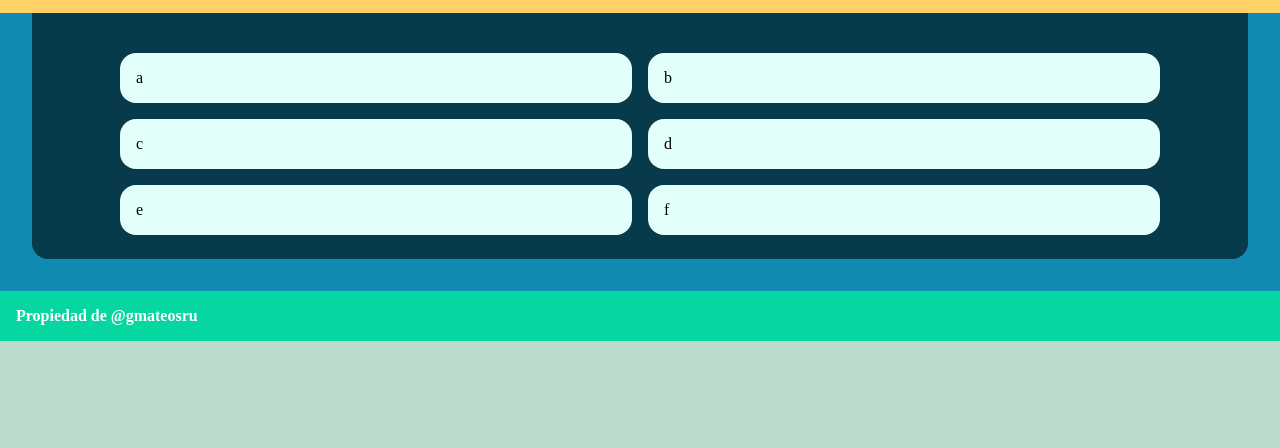
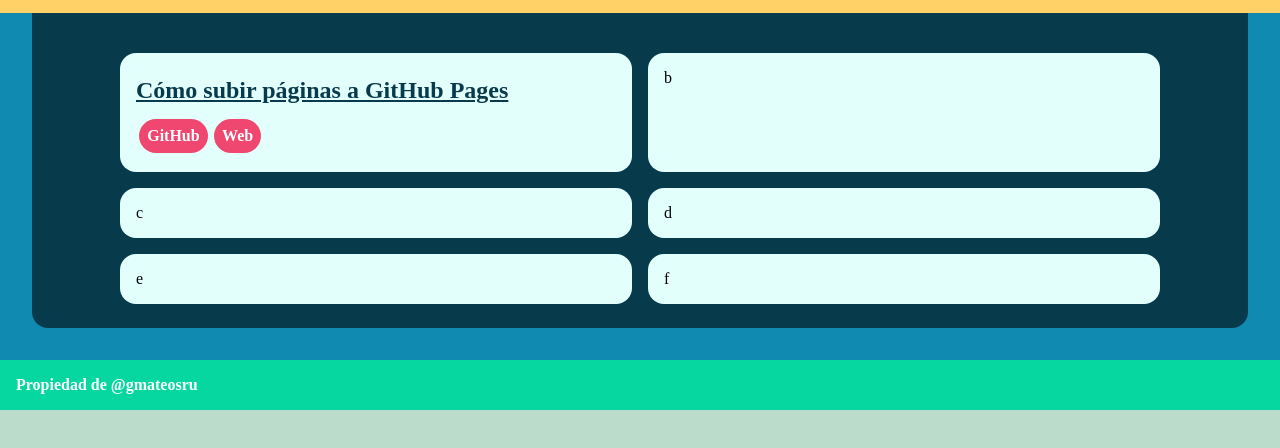
Before and after one commit to gmateosru/gmateosru.github.io, a plain HTML site: page index.html in a window 1280 px wide. Shown: the part 56-504 px from the top of the page. Drawn offline with Linux system fonts and the light colour scheme.

Commit message:
css divididos en layout y colors, add plantilla para posts

```diff
--- /dev/null
+++ b/css/colors.css
@@ -0,0 +1,62 @@
+/*
+#ef476f -> rojo/rosado
+#ffd166 -> amarillo
+#06d6a0 -> verde
+#118ab2 -> azul medio
+#073b4c -> azul oscuro
+#e3fffc -> azul claro
+#bcdccb -> menta claro
+*/
+
+body{
+    background-color: #bcdccb;
+}
+
+header{
+    background-color: #ffd166;
+}
+
+header a{
+    text-decoration: none;
+    color: #000
+}
+
+li{
+    background-color: #ef476f;
+}
+
+li a{
+    color: #fff;
+}
+
+main{
+    background-color: #118ab2;
+}
+
+div.content{
+    background-color: #073b4c;
+}
+
+article{
+    background-color: #e3fffc;
+}
+
+h2 a{
+    color: #073b4c;
+}
+
+p.tag{
+    background-color: #ef476f;
+    color: #fff;
+    font-weight: bold;
+}
+
+footer{
+    background-color: #06d6a0;
+    color: #fff;
+    font-weight: bold;
+}
+
+footer a{
+    color: #fff;
+}
--- /dev/null
+++ b/css/colors_posts.css
@@ -0,0 +1,12 @@
+
+h2{
+    color: #ffd166;
+}
+
+div.content{
+    max-width: 72rem;
+}
+
+p{
+    color: #fff
+}
--- /dev/null
+++ b/css/layout.css
@@ -0,0 +1,70 @@
+
+*{
+    margin: 0;
+    padding: 0;
+}
+
+header{
+    padding: 1em;
+    display: flex;
+    justify-content: space-between;
+    align-items: center;
+}
+
+li{
+    display: inline;
+    padding: 1rem;
+    margin-left: 1rem;
+    border-radius: 1rem;
+}
+
+main{
+    padding: 2em;
+    padding-top: 0;
+    display: flex;
+    flex-wrap: nowrap;
+    justify-content: center;
+}
+
+h2{
+    margin-top: 0.5rem;
+    margin-bottom: 0.5em;
+}
+
+div.content{
+    display: flex;
+    flex-wrap: wrap;
+    justify-content: center;
+    border-top: none;
+    padding: 1rem;
+    padding-top: 2rem;
+    border-bottom-left-radius: 1rem;
+    border-bottom-right-radius: 1rem;
+    max-width: 99rem;
+}
+
+article{
+    padding: 1rem;
+    margin: 0.5rem;
+    border-radius: 1rem;
+    width: 30rem;
+}
+
+div.tags{
+    display: flex;
+    flex-wrap: wrap;
+    border-radius: 999em;
+}
+
+p.tag{
+    padding: 0.5rem;
+    margin: 0.2rem;
+    border-radius: 999em;
+}
+
+footer{
+    padding: 1em;
+    display: flex;
+    justify-content: space-between;
+    align-items: center;
+}
--- a/index.html
+++ b/index.html
@@ -5,7 +5,8 @@
     <meta name="viewport" content="width=device-width, initial-scale=1.0">
     <title>Blog de @gmateosru</title>
     <meta name="description" content="Blog de @gmateosru">
-    <link rel="stylesheet" href="./css/styles.css">
+    <link rel="stylesheet" href="./css/colors.css">
+    <link rel="stylesheet" href="./css/layout.css">
 </head>
 <body>
     <header>
@@ -13,9 +14,13 @@
     </header>
 
     <main>
-        <div class="posts">
+        <div class="content">
             <article>
-                a
+                <h2><a href="./posts/github-pages.html">Cómo subir páginas a GitHub Pages</a></h2>
+                <div class="tags">
+                    <p class="tag">GitHub</p>
+                    <p class="tag">Web</p>
+                </div>
             </article>
             <article>
                 b
```
Also changed, not shown: posts/plantilla.html (added, +26 -0 lines).
